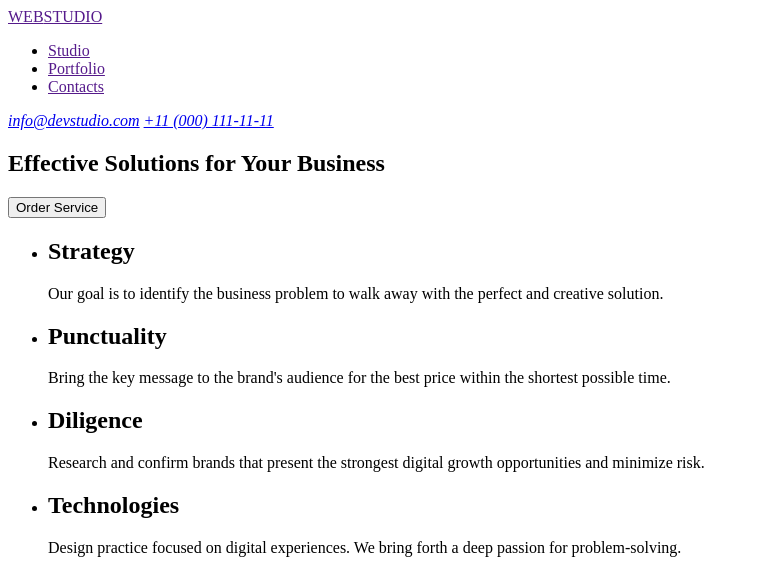
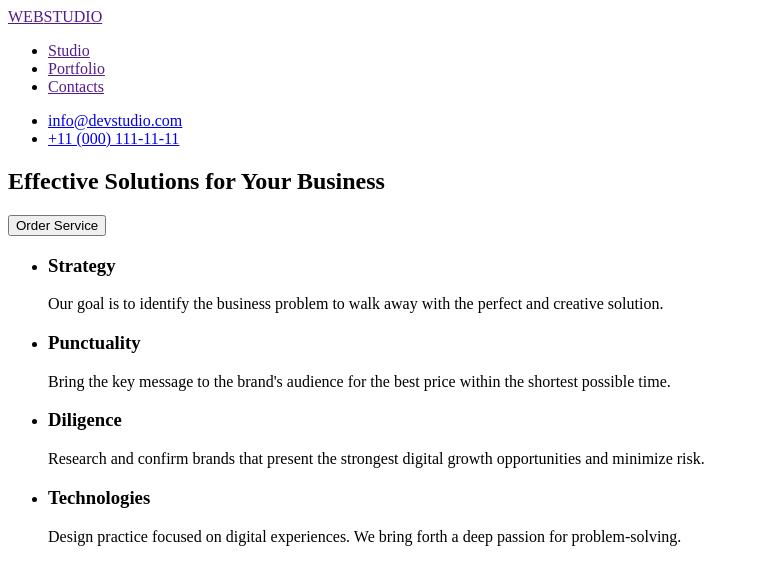
Before and after one commit to lisovenko02/goit-markup-hw-01, a plain HTML site: page index.html in a window 1280 px wide. Shown: the top 562 px of the page, without its empty margins (0-759 px from the left). Drawn offline with Linux system fonts and the light colour scheme.

Commit message:
Update index.html

```diff
--- a/index.html
+++ b/index.html
@@ -16,36 +16,35 @@
             <li><a href="">Contacts</a></li>
         </ul>
     </nav>
-    <address>
-        <a href="mailto:info@devstudio.com">info@devstudio.com</a>
-  <a href="tel:+110001111111">+11 (000) 111-11-11</a>
-    </address>
+    <ul>
+        <li><a href="mailto:info@devstudio.com">info@devstudio.com</a></li>
+        <li><a href="tel:+110001111111">+11 (000) 111-11-11</a></li>
+</ul>
     </header>
     <main>
         <section>
             <h1>Effective Solutions for Your Business</h1>
-
             <button type="button">Order Service</button>
 
     </section>
     <section>
         <ul>
             <li>
-                <h2>Strategy</h2>
+                <h3>Strategy</h3>
                 <p>
                     Our goal is to identify the business problem to walk away with the perfect and creative solution.
                 </p>
             </li>
             <li>
-                <h2>Punctuality</h2>
+                <h3>Punctuality</h3>
                 <p>Bring the key message to the brand's audience for the best price within the shortest possible time.</p>
             </li>
             <li>
-                <h2>Diligence</h2>
+                <h3>Diligence</h3>
             <p>Research and confirm brands that present the strongest digital growth opportunities and minimize risk.</p>
             </li>
             <li>
-                <h2>Technologies</h2>
+                <h3>Technologies</h3>
                 <p>Design practice focused on digital experiences. We bring forth a deep passion for problem-solving.</p>
             </li>
         </ul>
@@ -77,28 +76,28 @@
         <ul>
             <li>
                 <a href="">
-                    <img src="./images/Mark_Guerrero.jpg" alt="Mark Guerrero" width="264" height="260">
+                    <img src="./images/mark.jpg" alt="Mark Guerrero" width="264" height="260">
                     <h3>Mark Guerrero</h3>
                     <p>Product Designer</p>
                 </a>
             </li>
             <li>
                 <a href="">
-                    <img src="./images/Tom_Ford.jpg" alt="Tom Ford" width="264" height="260">
+                    <img src="./images/tom.jpg" alt="Tom Ford" width="264" height="260">
                     <h3>Tom Ford</h3>
                     <p>Frontend Developer</p>
                     </a>
             </li>
             <li>
                 <a href="">
-                    <img src="./images/Camila_Garcia.jpg" alt="Camila Garcia" width="264" height="260">
+                    <img src="./images/camila.jpg" alt="Camila Garcia" width="264" height="260">
                     <h3>Camila Garcia</h3>
                     <p>Marketing</p>
                     </a>
             </li>
             <li>
                 <a href="">
-                    <img src="./images/Daniel_Wilson.jpg" alt="Daniel Wilson" width="264" height="260">
+                    <img src="./images/daniel.jpg" alt="Daniel Wilson" width="264" height="260">
                     <h3>Daniel Wilson</h3>
                     <p>UI Designer</p>
                     </a>
```
